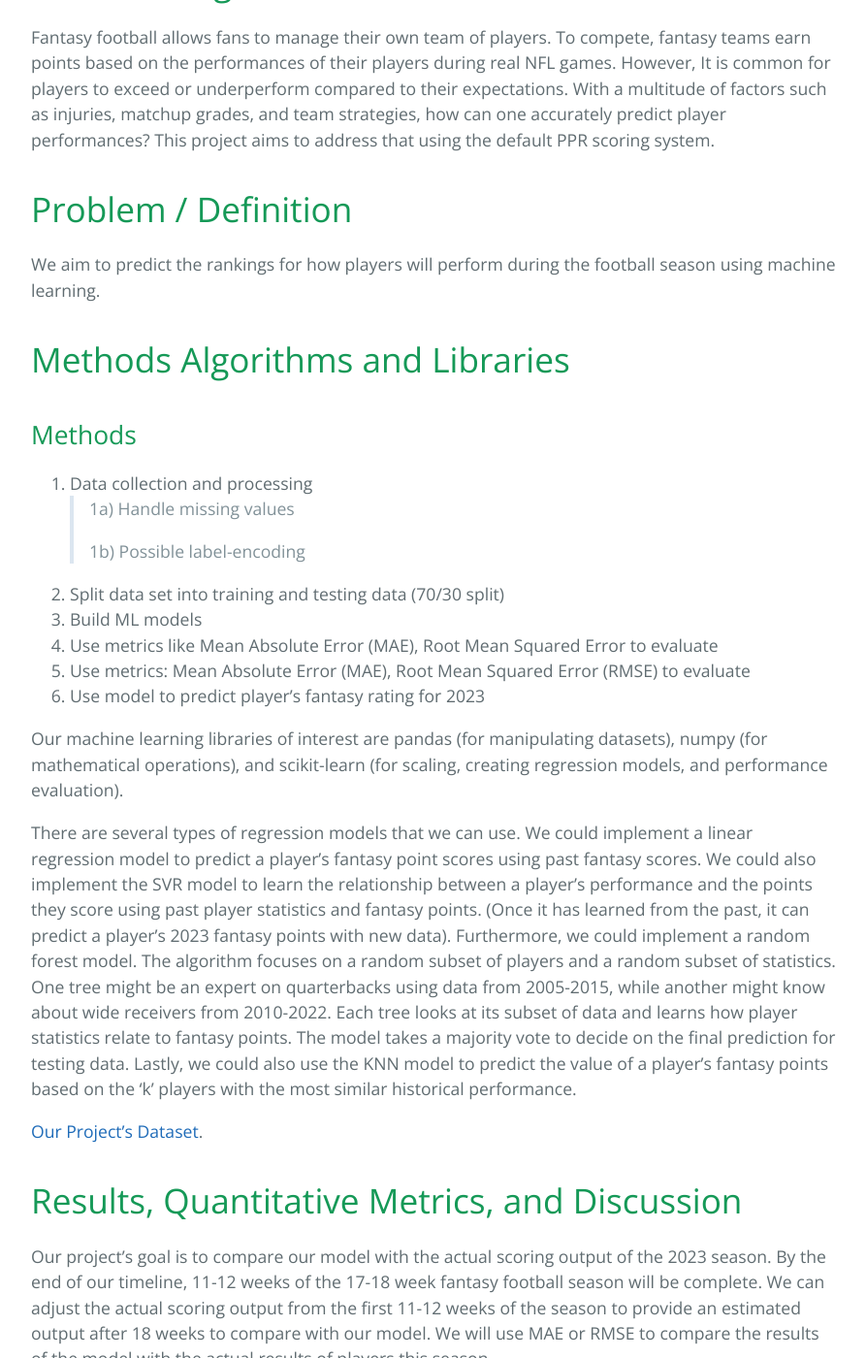
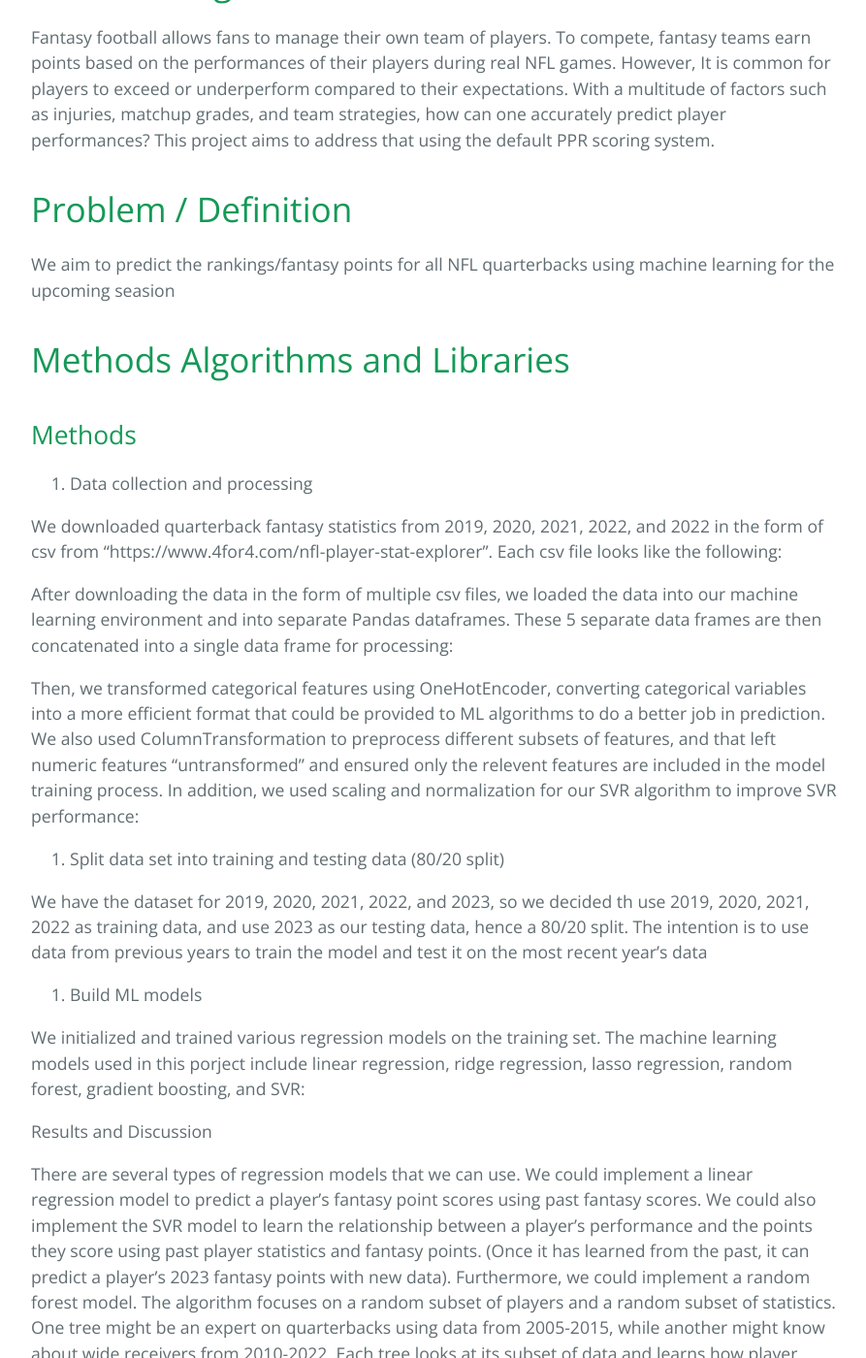
Before and after one commit to CS4641-Group-96/fantasy-football, a Jekyll site: the page built from index.md, in a window 1280 px wide and 1400 px high, scrolled down 524 px. Shown: the whole window at 97% size, without its empty margins (192-1085 px from the left). Built offline with Jekyll 4.4.1, drawn with Linux system fonts in a browser that asks for light colours.

Commit message:
Update index.md

```diff
--- a/index.md
+++ b/index.md
@@ -10,28 +10,36 @@ Fantasy football allows fans to manage their own team of players. To compete, fa
 
 # Problem / Definition
 
-We aim to predict the rankings for how players will perform during the football season using machine learning.
+We aim to predict the rankings/fantasy points for all NFL quarterbacks using machine learning for the upcoming seasion
 
 # Methods Algorithms and Libraries
 
 ## Methods
 
 1. Data collection and processing
-  > 1a) Handle missing values
->
-  > 1b) Possible label-encoding
-2. Split data set into training and testing data (70/30 split)
-3. Build ML models
-4. Use metrics like Mean Absolute Error (MAE), Root Mean Squared Error to evaluate
-5. Use metrics: Mean Absolute Error (MAE), Root Mean Squared Error (RMSE) to evaluate
-6. Use model to predict player’s fantasy rating for 2023
 
-Our machine learning libraries of interest are pandas (for manipulating datasets), numpy (for mathematical operations), and scikit-learn (for scaling, creating regression models, and performance evaluation).
+We downloaded quarterback fantasy statistics from 2019, 2020, 2021, 2022, and 2022 in the form of csv from "https://www.4for4.com/nfl-player-stat-explorer". Each csv file looks like the following:
+
+After downloading the data in the form of multiple csv files, we loaded the data into our machine learning environment and into separate Pandas dataframes. These 5 separate data frames are then concatenated into a single data frame for processing:
+
+Then, we transformed categorical features using OneHotEncoder, converting categorical variables into a more efficient format that could be provided to ML algorithms to do a better job in prediction. We also used ColumnTransformation to preprocess different subsets of features, and that left numeric features "untransformed" and ensured only the relevent features are included in the model training process. In addition, we used scaling and normalization for our SVR algorithm to improve SVR performance:
+
+
+3. Split data set into training and testing data (80/20 split)
+
+We have the dataset for 2019, 2020, 2021, 2022, and 2023, so we decided th use 2019, 2020, 2021, 2022 as training data, and use 2023 as our testing data, hence a 80/20 split. The intention is to use data from previous years to train the model and test it on the most recent year's data
+
+5. Build ML models
+
+We initialized and trained various regression models on the training set. The machine learning models used in this porject include linear regression, ridge regression, lasso regression, random forest, gradient boosting, and SVR:
+
+Results and Discussion
+
 
 There are several types of regression models that we can use. We could implement a linear regression model to predict a player's fantasy point scores using past fantasy scores. We could also implement the SVR model to learn the relationship between a player's performance and the points they score using past player statistics and fantasy points. (Once it has learned from the past, it can predict a player’s 2023 fantasy points with new data). Furthermore, we could implement a random forest model. The algorithm focuses on a random subset of players and a random subset of statistics. One tree might be an expert on quarterbacks using data from 2005-2015, while another might know about wide receivers from 2010-2022. Each tree looks at its subset of data and learns how player statistics relate to fantasy points. The model takes a majority vote to decide on the final prediction for testing data. Lastly, we could also use the KNN model to predict the value of a player's fantasy points based on the 'k' players with the most similar historical performance.
 
 
-[Our Project's Dataset](https://fantasydata.com/nfl/fantasy-football-leaders?season=2022&seasontype=3&scope=1&subscope=1&startweek=1&endweek=1&aggregatescope=1&range=1).
+[Our Project's Dataset](https://www.4for4.com/nfl-player-stat-explorer).
 
 # Results, Quantitative Metrics, and Discussion
 
```
